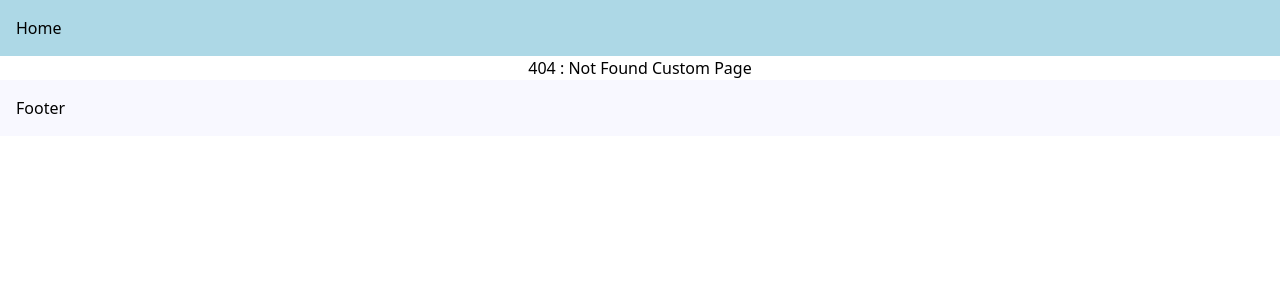
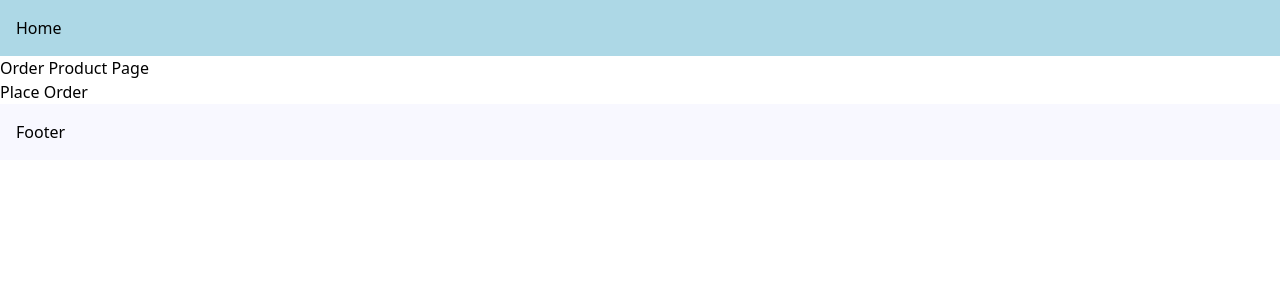
Before and after one commit to num-js/Learning-Next.js-with-TS, a Next.js app: page /order-product in a window 1280 px wide. Before the commit this address had no page. Shown: the top 300 px of the page. Built offline with nearby package versions, Linux system fonts and the light colour scheme.

Commit message:
Navigation conditionally with 'useRouter' hook

```diff
--- /dev/null
+++ b/src/app/order-product/page.tsx
@@ -0,0 +1,25 @@
+"use client";
+import { useRouter } from 'next/navigation'
+
+export default function OrderProduct() {
+
+    const router = useRouter();
+
+    const handleOrderPlace = () => {
+        router.push('/');
+        /*
+            // router have different options like ---
+            router.replace('/'); //This will replace browser history
+            router.back(); //To navigate back page
+            router.forward(); //To navigate forward page
+        */
+    }
+
+    return (
+        <div>
+            <h1>Order Product Page</h1>
+
+            <button onClick={handleOrderPlace}>Place Order</button>
+        </div>
+    )
+}
```
